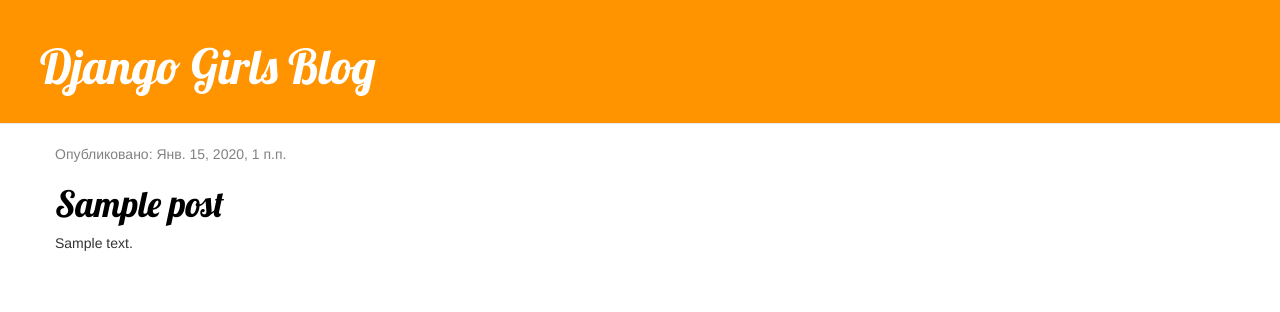
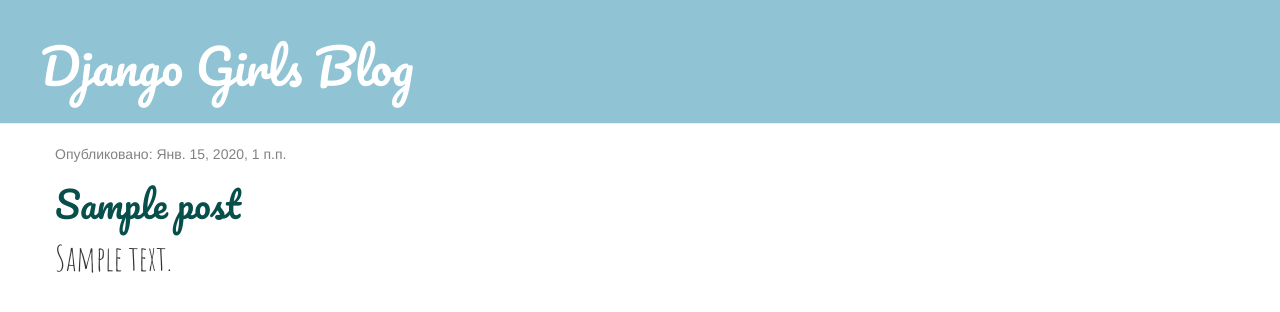
Before and after one commit to Stanislava2609/my-first-blog, a Django app: template mysite/blog/templates/blog/post_list.html in a window 1280 px wide. Shown: the top 312 px of the page. Run offline with Django 3.2, Linux system fonts and the light colour scheme; the template is opened without the code that fills it: values that come from a table or form of the project are taken from there, others are empty; tables that the repository leaves empty hold one stand-in row (values such as "Sample post"); some libraries are stand-ins or nearby versions.

Commit message:
Added view and template for detailed blog post as well as CSS for the site.

```diff
--- a/mysite/blog/static/css/blog.css
+++ b/mysite/blog/static/css/blog.css
@@ -1,5 +1,5 @@
 .page-header {
-    background-color: #ff9400;
+    background-color: #90C3D4;
     margin-top: 0;
     padding: 20px 20px 20px 40px;
 }
@@ -15,7 +15,7 @@
 }
 
 h1, h2, h3, h4 {
-    font-family: 'Lobster', cursive;
+    font-family: 'Pacifico', cursive;
 }
 
 .date {
@@ -42,5 +42,10 @@ h1, h2, h3, h4 {
 }
 
 .post h1 a, .post h1 a:visited {
-    color: #000000;
+    color: #074F4A;
 }
+
+.myclass {
+    font-family: 'Amatic SC', cursive;
+    font-size: 26pt;
+}
--- /dev/null
+++ b/mysite/blog/templates/blog/base.html
@@ -0,0 +1,24 @@
+{% load static %}
+<html>
+<head>
+    <title>Django Girls blog</title>
+    <link rel="stylesheet" href="//maxcdn.bootstrapcdn.com/bootstrap/3.2.0/css/bootstrap.min.css">
+    <link rel="stylesheet" href="//maxcdn.bootstrapcdn.com/bootstrap/3.2.0/css/bootstrap-theme.min.css">
+    <link href="https://fonts.googleapis.com/css?family=Lobster&subset=latin,cyrillic" rel="stylesheet" type="text/css">
+    <link href="https://fonts.googleapis.com/css?family=Amatic+SC|Pacifico&amp;subset=cyrillic" rel="stylesheet">
+    <link rel="stylesheet" href="{% static 'css/blog.css' %}">
+</head>
+<body>
+<div class="page-header">
+    <h1><a href="/">Django Girls Blog</a></h1>
+</div>
+<div class="content container">
+    <div class="row">
+        <div class="col-md-8">
+            {% block content %}
+            {% endblock %}
+        </div>
+    </div>
+</div>
+</body>
+</html>
--- a/mysite/blog/templates/blog/post_list.html
+++ b/mysite/blog/templates/blog/post_list.html
@@ -1,31 +1,14 @@
-{% load static %}
-<html>
-    <head>
-        <title>Django Girls blog</title>
-        <link rel="stylesheet" href="//maxcdn.bootstrapcdn.com/bootstrap/3.2.0/css/bootstrap.min.css">
-        <link rel="stylesheet" href="//maxcdn.bootstrapcdn.com/bootstrap/3.2.0/css/bootstrap-theme.min.css">
-        <link href="https://fonts.googleapis.com/css?family=Lobster&subset=latin,cyrillic" rel="stylesheet" type="text/css">
-        <link rel="stylesheet" href="{% static 'css/blog.css' %}">
-    </head>
-    <body>
-       <div class="page-header">
-    <h1><a href="/">Django Girls Blog</a></h1>
-</div>
-
-<div class="content container">
-    <div class="row">
-        <div class="col-md-8">
+{% extends 'blog/base.html' %}
+{% block content %}
 {% for post in posts %}
 <div class="post">
     <div class="date">
         <p>Опубликовано: {{ post.published_date }}</p>
     </div>
-                    <h1><a href="">{{ post.title }}</a></h1>
+    <h1><a href="{% url 'post_detail' pk=post.pk %}">{{ post.title }}</a></h1>
+    <div class="myclass">
         <p>{{ post.text|linebreaksbr }}</p>
     </div>
+</div>
 {% endfor %}
-        </div>
-    </div>
-</div>
-    </body>
-</html>
+{% endblock %}
--- a/mysite/blog/urls.py
+++ b/mysite/blog/urls.py
@@ -5,4 +5,5 @@ from . import views
 
 urlpatterns = [
     path('', views.post_list, name='post_list'),
+    path('post/<int:pk>', views.post_detail, name='post_detail'),
 ]
```
Also changed, not shown: mysite/blog/templates/blog/post_detail.html (added, +13 -0 lines), mysite/blog/views.py (+10 -0 lines), mysite/blog/migrations/0001_initial.py. Lines whose indentation alone changed are shown as unchanged.
